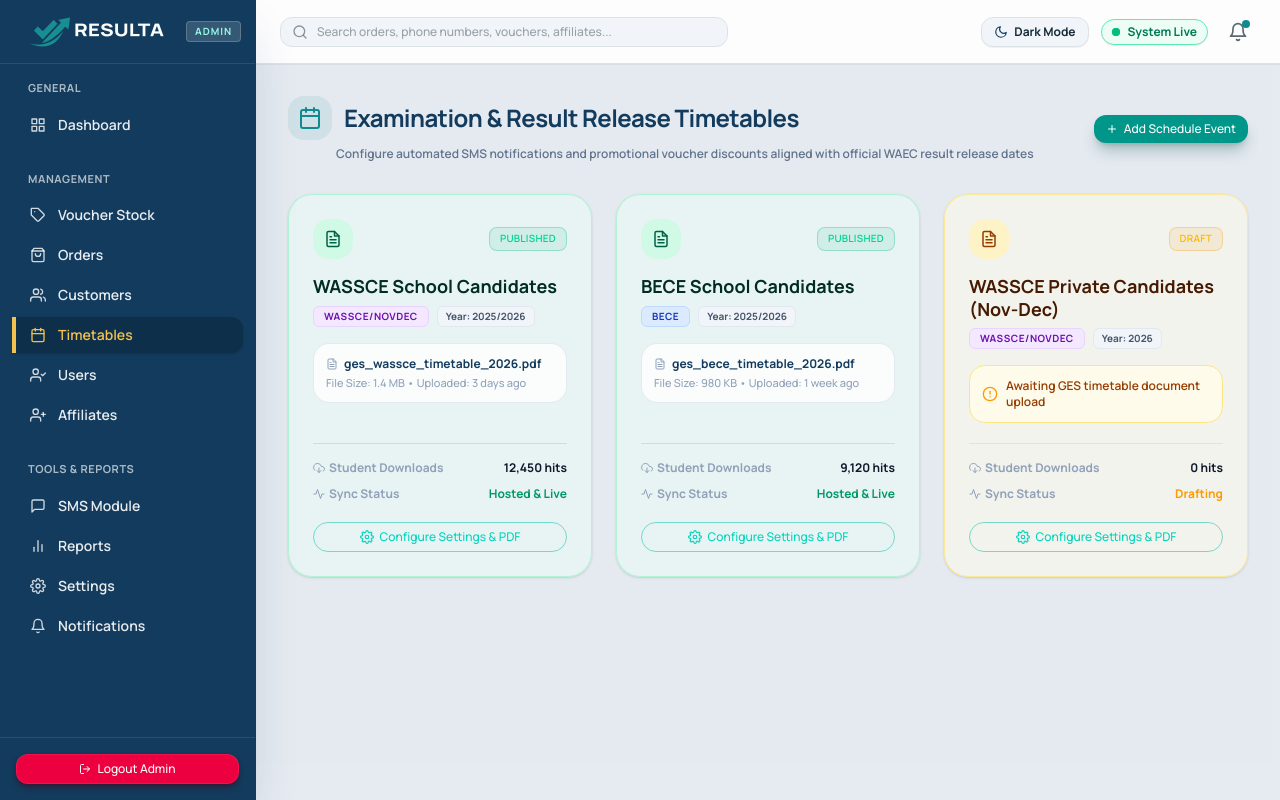
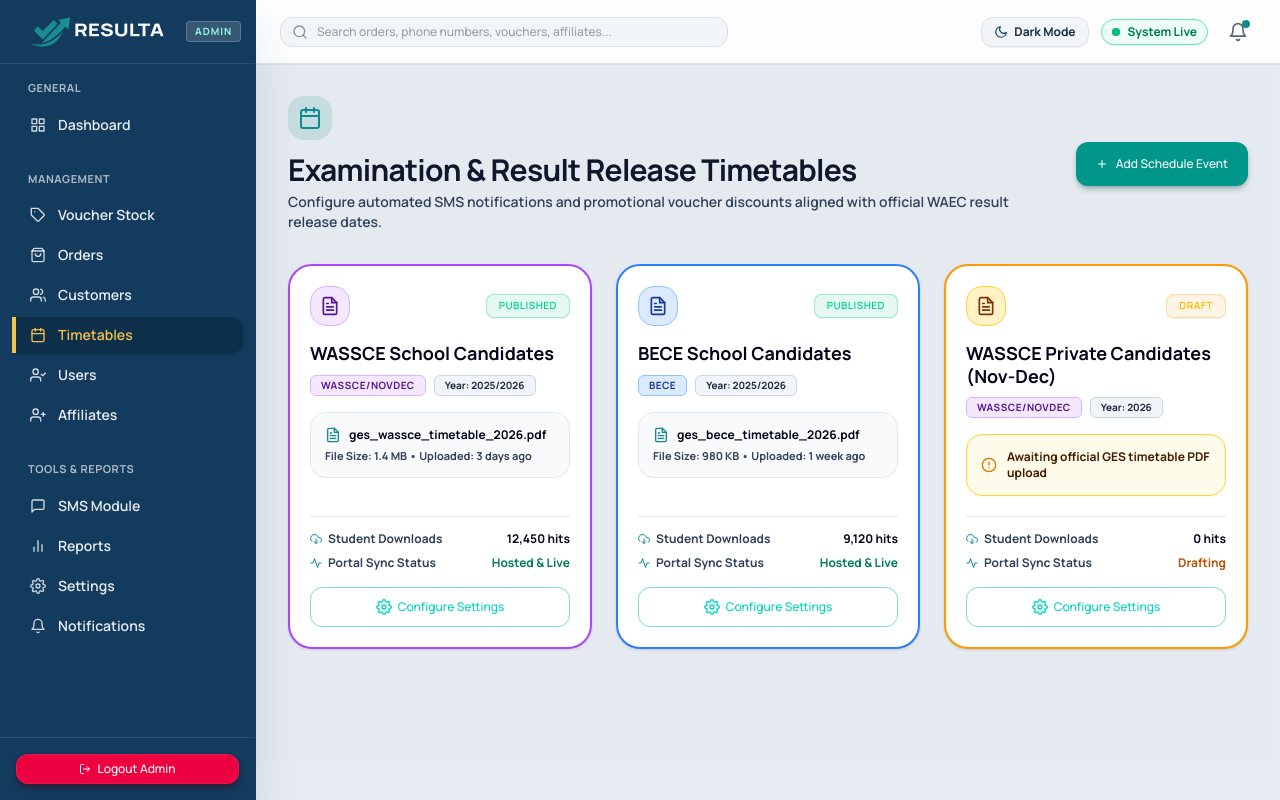
Before and after one commit to Afriyie-Anthony/Resulta, a React (Vite) app: page /admin/timetables in a window 1280 px wide. Built offline with nearby package versions, Linux system fonts and the light colour scheme; sample sign-in values are in the browser's storage.

Commit message:
feat: implement admin timetables dashboard with grid view and configuration management

```diff
--- a/src/components/admin/timetables/TimetablesGrid.tsx
+++ b/src/components/admin/timetables/TimetablesGrid.tsx
@@ -19,38 +19,44 @@
         const isPublished = item.portalStatus === 'PUBLISHED';
         const isDraft = item.portalStatus === 'DRAFT';
 
-        // Choose color palette based on status
-        let cardBgClass = '';
-        if (isLight) {
-          if (isPublished) cardBgClass = 'bg-emerald-50/50 border-emerald-200/80 hover:bg-emerald-50/80 hover:border-emerald-300';
-          else if (isDraft) cardBgClass = 'bg-amber-50/50 border-amber-200/80 hover:bg-amber-50/80 hover:border-amber-300';
-          else cardBgClass = 'bg-blue-50/40 border-blue-200/60 hover:bg-blue-50/75 hover:border-blue-300';
+        // Color-coded borders based on exam type & status
+        let cardBorderClass = '';
+        if (isDraft) {
+          cardBorderClass = isLight
+            ? 'border-2 border-amber-500 hover:border-amber-600'
+            : 'border-2 border-amber-500/50 hover:border-amber-400';
+        } else if (item.examType === 'BECE') {
+          cardBorderClass = isLight
+            ? 'border-2 border-blue-500 hover:border-blue-600'
+            : 'border-2 border-blue-500/50 hover:border-blue-400';
         } else {
-          if (isPublished) cardBgClass = 'bg-emerald-950/20 border-emerald-500/30 hover:border-emerald-500/50';
-          else if (isDraft) cardBgClass = 'bg-amber-950/20 border-amber-500/30 hover:border-amber-500/50';
-          else cardBgClass = 'bg-blue-950/20 border-blue-500/30 hover:border-blue-500/50';
+          cardBorderClass = isLight
+            ? 'border-2 border-purple-500 hover:border-purple-600'
+            : 'border-2 border-purple-500/50 hover:border-purple-400';
         }
 
         return (
           <div
             key={idx}
-            className={`p-6 rounded-3xl border transition-all shadow-sm flex flex-col justify-between transform hover:scale-[1.01] active:scale-100 ${cardBgClass}`}
+            className={`p-5 rounded-3xl transition-all cursor-pointer shadow-sm hover:shadow-md flex flex-col justify-between hover:-translate-y-0.5 ${cardBorderClass} ${
+              isLight ? 'bg-white' : 'bg-slate-900/90'
+            }`}
           >
             <div>
               {/* Header: File Status Badge & Exam Icon */}
               <div className="flex items-center justify-between gap-2 mb-4">
-                <span className={`w-10 h-10 rounded-2xl flex items-center justify-center font-bold text-lg ${
-                  isPublished
-                    ? isLight ? 'bg-emerald-100 text-emerald-800' : 'bg-emerald-500/20 text-emerald-400'
-                    : isDraft
-                    ? isLight ? 'bg-amber-100 text-amber-800' : 'bg-amber-500/20 text-amber-400'
-                    : isLight ? 'bg-blue-100 text-blue-800' : 'bg-blue-500/20 text-blue-400'
+                <div className={`w-10 h-10 rounded-2xl flex items-center justify-center font-black text-lg ${
+                  isDraft
+                    ? isLight ? 'bg-amber-100 text-amber-900 border border-amber-300' : 'bg-amber-500/20 text-amber-400'
+                    : item.examType === 'BECE'
+                    ? isLight ? 'bg-blue-100 text-blue-900 border border-blue-300' : 'bg-blue-500/20 text-blue-400'
+                    : isLight ? 'bg-purple-100 text-purple-900 border border-purple-300' : 'bg-purple-500/20 text-purple-400'
                 }`}>
-                  <FiFileText />
-                </span>
+                  <FiFileText className="w-5 h-5" />
+                </div>
                 <Badge
                   variant={isPublished ? 'success' : isDraft ? 'warning' : 'info'}
-                  className="font-extrabold text-[10px] tracking-wide uppercase px-2.5 py-0.5 rounded-lg"
+                  className="font-black text-[10px] tracking-wider uppercase px-3 py-1 rounded-lg shadow-2xs"
                 >
                   {item.portalStatus}
                 </Badge>
@@ -59,22 +65,20 @@
               {/* Title & Category Badge */}
               <div>
                 <h3 className={`text-lg font-black leading-tight ${
-                  isLight
-                    ? isPublished ? 'text-emerald-950' : isDraft ? 'text-amber-950' : 'text-blue-950'
-                    : 'text-white'
+                  isLight ? 'text-slate-950' : 'text-white'
                 }`}>
                   {item.exam}
                 </h3>
-                <div className="flex flex-wrap items-center gap-2 mt-2">
+                <div className="flex flex-wrap items-center gap-2 mt-2.5">
                   <span className={`px-2.5 py-0.5 rounded-md text-[10px] font-black uppercase tracking-wider ${
                     item.examType === 'BECE'
-                      ? 'bg-blue-100 text-blue-800 dark:bg-blue-950 dark:text-blue-300 border border-blue-200 dark:border-blue-900/30'
-                      : 'bg-purple-100 text-purple-800 dark:bg-purple-950 dark:text-purple-300 border border-purple-200 dark:border-purple-900/30'
+                      ? isLight ? 'bg-blue-100 text-blue-900 border border-blue-300' : 'bg-blue-950 text-blue-300 border border-blue-900/30'
+                      : isLight ? 'bg-purple-100 text-purple-900 border border-purple-300' : 'bg-purple-950 text-purple-300 border border-purple-900/30'
                   }`}>
                     {item.examType}
                   </span>
-                  <span className={`px-2 py-0.5 rounded-md text-[10px] font-bold ${
-                    isLight ? 'bg-slate-100 text-slate-600 border border-slate-200' : 'bg-slate-800/60 text-slate-400'
+                  <span className={`px-2.5 py-0.5 rounded-md text-[10px] font-black ${
+                    isLight ? 'bg-slate-100 text-slate-800 border border-slate-300' : 'bg-slate-800/80 text-slate-300'
                   }`}>
                     Year: {item.academicYear}
                   </span>
@@ -84,48 +88,46 @@
               {/* Document Information / Status Alert */}
               <div className="mt-4">
                 {item.fileName ? (
-                  <div className={`p-3 rounded-2xl border text-xs font-semibold ${
-                    isLight ? 'bg-white/80 border-slate-200/90' : 'bg-slate-950/40 border-slate-800'
+                  <div className={`p-3.5 rounded-2xl border text-xs font-semibold ${
+                    isLight ? 'bg-slate-50 border-slate-200' : 'bg-slate-950/60 border-slate-800'
                   }`}>
-                    <p className={`font-bold flex items-center gap-1.5 truncate ${isLight ? 'text-primary' : 'text-white'}`}>
-                      <FiFileText className="text-slate-400 shrink-0" /> {item.fileName}
+                    <p className={`font-black flex items-center gap-2 truncate ${isLight ? 'text-slate-950' : 'text-white'}`}>
+                      <FiFileText className="text-[#0F8B8D] dark:text-teal-400 shrink-0 w-4 h-4" /> {item.fileName}
                     </p>
-                    <p className="text-[11px] text-slate-400 mt-1 font-medium">
+                    <p className={`text-[11px] mt-1.5 font-bold ${isLight ? 'text-slate-700' : 'text-slate-400'}`}>
                       File Size: {item.fileSize} • Uploaded: {item.uploadedAt}
                     </p>
                   </div>
                 ) : (
-                  <div className={`p-3 rounded-2xl border flex items-center gap-2 text-xs font-semibold ${
-                    isLight ? 'bg-amber-50 text-amber-800 border-amber-200' : 'bg-amber-950/20 border-amber-900/30 text-amber-400'
+                  <div className={`p-3.5 rounded-2xl border flex items-center gap-2.5 text-xs font-bold ${
+                    isLight ? 'bg-amber-50 text-amber-950 border-amber-300' : 'bg-amber-950/30 border-amber-900/40 text-amber-300'
                   }`}>
-                    <FiAlertCircle className="w-4 h-4 shrink-0 text-amber-500" />
-                    <span>Awaiting GES timetable document upload</span>
+                    <FiAlertCircle className="w-4 h-4 shrink-0 text-amber-600 dark:text-amber-400" />
+                    <span>Awaiting official GES timetable PDF upload</span>
                   </div>
                 )}
               </div>
             </div>
 
             {/* Bottom Actions & Downloads Telemetry */}
-            <div>
-              <div className={`mt-5 pt-4 border-t space-y-2.5 text-xs font-bold ${
-                isLight
-                  ? isPublished ? 'border-emerald-200 text-emerald-800' : isDraft ? 'border-amber-200 text-amber-800' : 'border-blue-200 text-blue-800'
-                  : 'border-slate-800 text-slate-350'
+            <div className="mt-5">
+              <div className={`pt-3.5 mb-4 border-t space-y-2 text-xs font-bold ${
+                isLight ? 'border-slate-200' : 'border-slate-800'
               }`}>
                 <div className="flex justify-between items-center">
-                  <span className="flex items-center gap-1 text-slate-400">
-                    <FiDownloadCloud /> Student Downloads
+                  <span className={`flex items-center gap-1.5 ${isLight ? 'text-slate-700' : 'text-slate-400'}`}>
+                    <FiDownloadCloud className="text-[#0F8B8D] dark:text-teal-400" /> Student Downloads
                   </span>
-                  <span className={isLight ? 'text-slate-900 font-black' : 'text-white font-black'}>
+                  <span className={`font-black ${isLight ? 'text-slate-950' : 'text-white'}`}>
                     {item.downloads.toLocaleString()} hits
                   </span>
                 </div>
                 <div className="flex justify-between items-center">
-                  <span className="flex items-center gap-1 text-slate-400">
-                    <FiActivity /> Sync Status
+                  <span className={`flex items-center gap-1.5 ${isLight ? 'text-slate-700' : 'text-slate-400'}`}>
+                    <FiActivity className="text-[#0F8B8D] dark:text-teal-400" /> Portal Sync Status
                   </span>
-                  <span className={`font-extrabold ${
-                    item.fileName ? 'text-emerald-600 dark:text-emerald-400' : 'text-amber-500'
+                  <span className={`font-black ${
+                    item.fileName ? 'text-emerald-700 dark:text-emerald-400' : 'text-amber-700 dark:text-amber-400'
                   }`}>
                     {item.fileName ? 'Hosted & Live' : 'Drafting'}
                   </span>
@@ -137,10 +139,10 @@
                 size="sm"
                 fullWidth
                 onClick={() => onConfigureSchedule(item)}
-                leftIcon={<FiSettings className="w-3.5 h-3.5" />}
-                className="mt-5 font-extrabold !rounded-2xl"
+                leftIcon={<FiSettings className="w-4 h-4" />}
+                className="font-black text-xs h-10 rounded-xl"
               >
-                Configure Settings & PDF
+                Configure Settings
               </Button>
             </div>
           </div>
--- a/src/components/admin/timetables/TimetablesHeader.tsx
+++ b/src/components/admin/timetables/TimetablesHeader.tsx
@@ -13,30 +13,33 @@
   return (
     <div className="flex flex-col sm:flex-row sm:items-center justify-between gap-4 pb-2">
       <div>
-        <div className="flex items-center gap-3">
+        <div className="flex items-center gap-3 flex-wrap">
           <div className={`p-2.5 rounded-2xl ${
-            isLight ? 'bg-secondary/10 text-secondary' : 'bg-teal-500/20 text-teal-400'
+            isLight ? 'bg-[#0F8B8D]/15 text-[#0F8B8D]' : 'bg-teal-500/20 text-teal-400'
           }`}>
             <FiCalendar className="w-6 h-6" />
           </div>
           <div>
-            <h1 className={`text-2xl font-black tracking-tight ${isLight ? 'text-primary' : 'text-white'}`}>
+            <h1 className={`text-2xl sm:text-3xl font-black tracking-tight ${isLight ? 'text-slate-900' : 'text-white'}`}>
               Examination & Result Release Timetables
             </h1>
+            <p className={`text-xs sm:text-sm font-semibold mt-1 ${isLight ? 'text-slate-700' : 'text-slate-300'}`}>
+              Configure automated SMS notifications and promotional voucher discounts aligned with official WAEC result release dates.
+            </p>
           </div>
         </div>
-        <p className={`text-xs mt-1.5 ml-12 ${isLight ? 'text-slate-500 font-semibold' : 'text-slate-400'}`}>
-          Configure automated SMS notifications and promotional voucher discounts aligned with official WAEC result release dates
-        </p>
       </div>
+      <div className="shrink-0">
         <Button
           variant={isLight ? 'primary' : 'secondary'}
-        size="sm"
+          size="md"
           onClick={onAddSchedule}
           leftIcon={<FiPlus />}
+          className="font-black text-xs h-11 px-5 rounded-2xl shadow-md"
         >
           Add Schedule Event
         </Button>
       </div>
+    </div>
   );
 };
--- a/src/components/admin/timetables/TimetablesKpiGrid.tsx
+++ b/src/components/admin/timetables/TimetablesKpiGrid.tsx
@@ -15,7 +15,7 @@
   const totalDownloads = schedules.reduce((sum, s) => sum + s.downloads, 0);
   const draftCount = schedules.filter(s => s.portalStatus === 'DRAFT').length;
 
-  // Approximate bandwidth consumed (MB to GB conversion)
+  // Approximate bandwidth consumed
   const calcBandwidth = () => {
     let totalMB = 0;
     schedules.forEach(s => {
@@ -29,98 +29,98 @@
 
   return (
     <div className="grid grid-cols-1 sm:grid-cols-2 lg:grid-cols-4 gap-4">
-      {/* 1. Timetables Hosted (Subtle Cyan / Teal Tint) */}
-      <div className={`p-5 rounded-3xl border transition-all shadow-sm ${
-        isLight ? 'bg-cyan-50/50 border-cyan-200/70' : 'bg-teal-950/20 border-teal-500/30'
+      {/* 1. Timetables Hosted */}
+      <div className={`p-3.5 rounded-2xl border border-t-4 transition-all shadow-2xs hover:shadow-sm ${
+        isLight ? 'bg-white border-slate-300 border-t-cyan-500 hover:border-slate-400' : 'bg-slate-900/90 border-slate-800 border-t-cyan-500'
       }`}>
-        <div className="flex items-center justify-between gap-2 mb-3">
-          <span className={`text-[11px] font-black uppercase tracking-wider ${
-            isLight ? 'text-cyan-900/80' : 'text-slate-400'
+        <div className="flex items-center justify-between gap-2 mb-1.5">
+          <span className={`text-[10px] font-black uppercase tracking-wider ${
+            isLight ? 'text-slate-700' : 'text-slate-400'
           }`}>
             Timetables Hosted
           </span>
-          <div className={`w-9 h-9 rounded-xl flex items-center justify-center text-sm shrink-0 ${
-            isLight ? 'bg-cyan-600/15 text-cyan-800' : 'bg-teal-500/20 text-teal-400 font-black'
+          <div className={`w-7 h-7 rounded-xl flex items-center justify-center text-xs shrink-0 ${
+            isLight ? 'bg-cyan-100/80 text-cyan-800 border border-cyan-200' : 'bg-teal-500/20 text-teal-400 font-black'
           }`}>
-            <FiFileText className="w-4 h-4" />
+            <FiFileText className="w-3.5 h-3.5" />
           </div>
         </div>
-        <p className={`text-2xl font-black tracking-tight ${isLight ? 'text-cyan-950' : 'text-white'}`}>
+        <p className={`text-xl font-black tracking-tight ${isLight ? 'text-slate-950' : 'text-white'}`}>
           {totalUploads} Documents
         </p>
-        <p className="text-xs font-semibold text-slate-400 mt-2.5">
+        <p className={`text-[11px] font-semibold mt-1.5 ${isLight ? 'text-slate-700' : 'text-slate-400'}`}>
           Active GES releases on site
         </p>
       </div>
 
-      {/* 2. Total Downloads (Subtle Emerald / Mint Tint) */}
-      <div className={`p-5 rounded-3xl border transition-all shadow-sm ${
-        isLight ? 'bg-emerald-50/50 border-emerald-200/70' : 'bg-emerald-950/20 border-emerald-500/30'
+      {/* 2. Total Downloads */}
+      <div className={`p-3.5 rounded-2xl border border-t-4 transition-all shadow-2xs hover:shadow-sm ${
+        isLight ? 'bg-white border-slate-300 border-t-emerald-500 hover:border-slate-400' : 'bg-slate-900/90 border-slate-800 border-t-emerald-500'
       }`}>
-        <div className="flex items-center justify-between gap-2 mb-3">
-          <span className={`text-[11px] font-black uppercase tracking-wider ${
-            isLight ? 'text-emerald-900/80' : 'text-slate-400'
+        <div className="flex items-center justify-between gap-2 mb-1.5">
+          <span className={`text-[10px] font-black uppercase tracking-wider ${
+            isLight ? 'text-slate-700' : 'text-slate-400'
           }`}>
             Student Downloads
           </span>
-          <div className={`w-9 h-9 rounded-xl flex items-center justify-center text-sm shrink-0 ${
-            isLight ? 'bg-emerald-600/15 text-emerald-800' : 'bg-emerald-500/20 text-emerald-400 font-black'
+          <div className={`w-7 h-7 rounded-xl flex items-center justify-center text-xs shrink-0 ${
+            isLight ? 'bg-emerald-100/80 text-emerald-800 border border-emerald-200' : 'bg-emerald-500/20 text-emerald-400 font-black'
           }`}>
-            <FiDownloadCloud className="w-4 h-4" />
+            <FiDownloadCloud className="w-3.5 h-3.5" />
           </div>
         </div>
-        <p className={`text-2xl font-black tracking-tight ${isLight ? 'text-emerald-950' : 'text-emerald-400'}`}>
+        <p className={`text-xl font-black tracking-tight ${isLight ? 'text-emerald-950' : 'text-emerald-400'}`}>
           {totalDownloads.toLocaleString()} Hits
         </p>
-        <p className="text-xs font-semibold text-slate-400 mt-2.5">
+        <p className={`text-[11px] font-semibold mt-1.5 ${isLight ? 'text-slate-700' : 'text-slate-400'}`}>
           Direct website PDF downloads
         </p>
       </div>
 
-      {/* 3. Draft Campaigns (Subtle Amber / Warm Cream Tint) */}
-      <div className={`p-5 rounded-3xl border transition-all shadow-sm ${
-        isLight ? 'bg-amber-50/50 border-amber-200/70' : 'bg-amber-950/20 border-amber-500/30'
+      {/* 3. Draft Schedules */}
+      <div className={`p-3.5 rounded-2xl border border-t-4 transition-all shadow-2xs hover:shadow-sm ${
+        isLight ? 'bg-white border-slate-300 border-t-amber-500 hover:border-slate-400' : 'bg-slate-900/90 border-slate-800 border-t-amber-500'
       }`}>
-        <div className="flex items-center justify-between gap-2 mb-3">
-          <span className={`text-[11px] font-black uppercase tracking-wider ${
-            isLight ? 'text-amber-900/80' : 'text-slate-400'
+        <div className="flex items-center justify-between gap-2 mb-1.5">
+          <span className={`text-[10px] font-black uppercase tracking-wider ${
+            isLight ? 'text-slate-700' : 'text-slate-400'
           }`}>
             Draft Schedules
           </span>
-          <div className={`w-9 h-9 rounded-xl flex items-center justify-center text-sm shrink-0 ${
-            isLight ? 'bg-amber-500/15 text-amber-800' : 'bg-amber-500/20 text-amber-400'
+          <div className={`w-7 h-7 rounded-xl flex items-center justify-center text-xs shrink-0 ${
+            isLight ? 'bg-amber-100/80 text-amber-800 border border-amber-200' : 'bg-amber-500/20 text-amber-400'
           }`}>
-            <FiAlertCircle className="w-4 h-4" />
+            <FiAlertCircle className="w-3.5 h-3.5" />
           </div>
         </div>
-        <p className={`text-2xl font-black tracking-tight ${isLight ? 'text-amber-950' : 'text-amber-400'}`}>
+        <p className={`text-xl font-black tracking-tight ${isLight ? 'text-amber-950' : 'text-amber-400'}`}>
           {draftCount} Pending
         </p>
-        <p className="text-xs font-semibold text-slate-400 mt-2.5">
+        <p className={`text-[11px] font-semibold mt-1.5 ${isLight ? 'text-slate-700' : 'text-slate-400'}`}>
           Awaiting GES official upload
         </p>
       </div>
 
-      {/* 4. Estimated Traffic (Subtle Sky Blue / Indigo Tint) */}
-      <div className={`p-5 rounded-3xl border transition-all shadow-sm ${
-        isLight ? 'bg-blue-50/40 border-blue-200/60' : 'bg-blue-950/20 border-blue-500/30'
+      {/* 4. Traffic Distributed */}
+      <div className={`p-3.5 rounded-2xl border border-t-4 transition-all shadow-2xs hover:shadow-sm ${
+        isLight ? 'bg-white border-slate-300 border-t-purple-500 hover:border-slate-400' : 'bg-slate-900/90 border-slate-800 border-t-purple-500'
       }`}>
-        <div className="flex items-center justify-between gap-2 mb-3">
-          <span className={`text-[11px] font-black uppercase tracking-wider ${
-            isLight ? 'text-blue-900/80' : 'text-slate-400'
+        <div className="flex items-center justify-between gap-2 mb-1.5">
+          <span className={`text-[10px] font-black uppercase tracking-wider ${
+            isLight ? 'text-slate-700' : 'text-slate-400'
           }`}>
             Traffic Distributed
           </span>
-          <div className={`w-9 h-9 rounded-xl flex items-center justify-center text-sm shrink-0 ${
-            isLight ? 'bg-blue-600/15 text-blue-800' : 'bg-blue-500/20 text-blue-400 font-black'
+          <div className={`w-7 h-7 rounded-xl flex items-center justify-center text-xs shrink-0 ${
+            isLight ? 'bg-purple-100/80 text-purple-800 border border-purple-200' : 'bg-purple-500/20 text-purple-400 font-black'
           }`}>
-            <FiActivity className="w-4 h-4" />
+            <FiActivity className="w-3.5 h-3.5" />
           </div>
         </div>
-        <p className={`text-2xl font-black tracking-tight ${isLight ? 'text-blue-950' : 'text-white'}`}>
+        <p className={`text-xl font-black tracking-tight ${isLight ? 'text-slate-950' : 'text-white'}`}>
           {calcBandwidth()}
         </p>
-        <p className="text-xs font-semibold text-slate-400 mt-2.5">
+        <p className={`text-[11px] font-semibold mt-1.5 ${isLight ? 'text-slate-700' : 'text-slate-400'}`}>
           Timetable document bandwidth
         </p>
       </div>
--- a/src/pages/admin/views/TimetablesView.tsx
+++ b/src/pages/admin/views/TimetablesView.tsx
@@ -81,10 +81,10 @@
 
   return (
     <div className="space-y-6">
-      {/* Header without horizontal dividers */}
+      {/* Theme-aware Header */}
       <TimetablesHeader onAddSchedule={handleAddSchedule} />
 
-      {/* Grid of Schedules Color-coded by status */}
+      {/* Main Exam Schedule Cards */}
       <TimetablesGrid
         schedules={schedules}
         onConfigureSchedule={handleConfigureSchedule}
```
Lines whose indentation alone changed are shown as unchanged.
